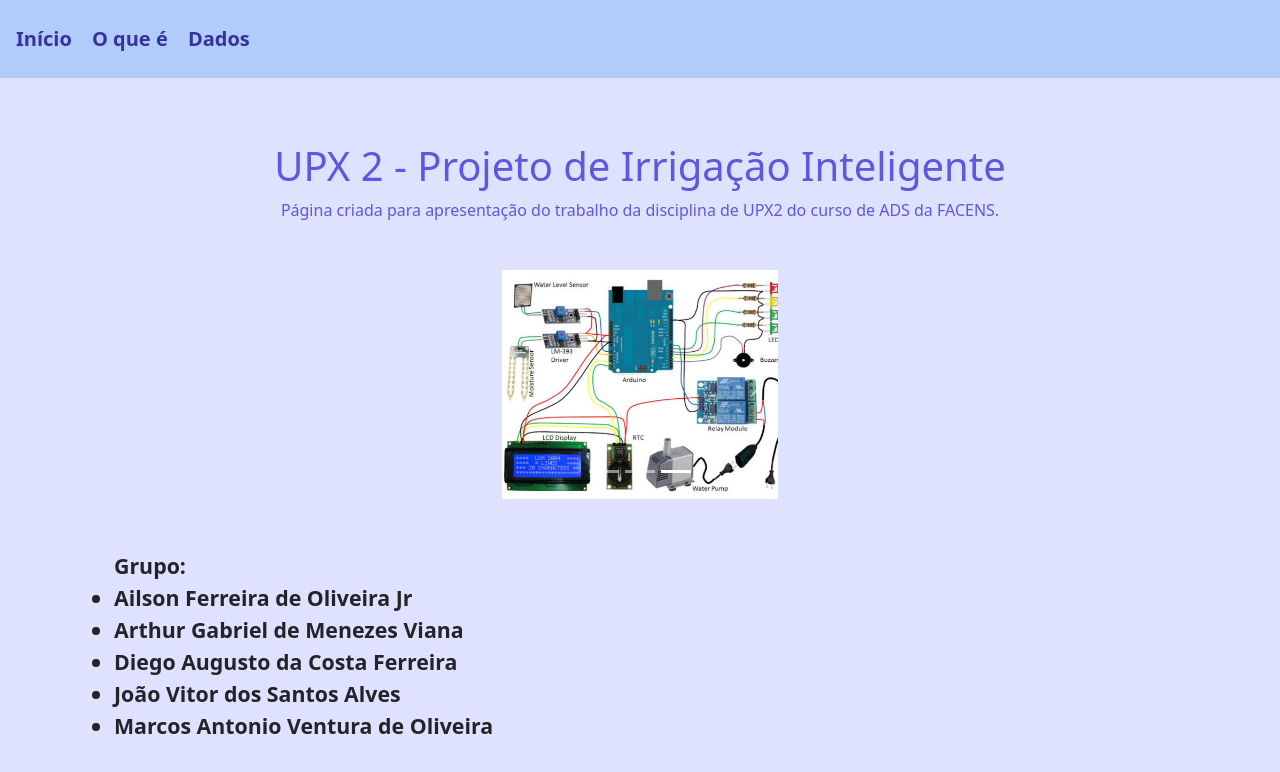
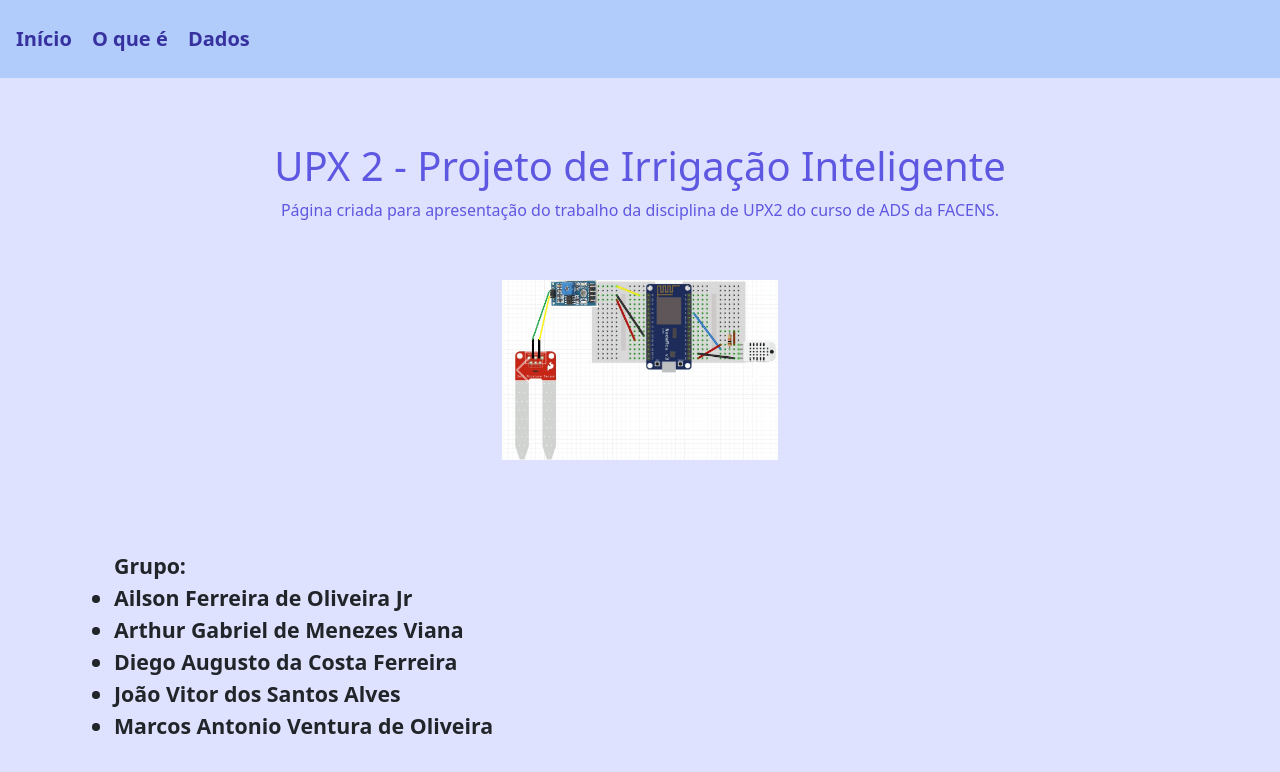
Before and after one commit to arthurgmv/UPX2, a website: page index.html in a window 1280 px wide. Both pictures are taken after a click on the button 676 px from the left and 511 px from the top of the page. Shown: the top 772 px of the page. Drawn offline with nearby package versions, Linux system fonts and the light colour scheme.

Commit message:
Trabalho atualizado (carrosel)

```diff
--- a/index.html
+++ b/index.html
@@ -37,7 +37,7 @@
                 <img src="imagens/d.jpeg" class="d-block w-100">
             </div>
             <div class="carousel-item">
-                <img src="imagens/c.jpeg" class="d-block w-100">
+                <img src="imagens/WhatsApp%20Image%202023-10-20%20at%2009.22.05.jpeg" class="d-block w-100">
             </div>
 
         </div>
```
Also changed, not shown: imagens/WhatsApp Image 2023-10-20 at 09.22.05.jpeg (added).
